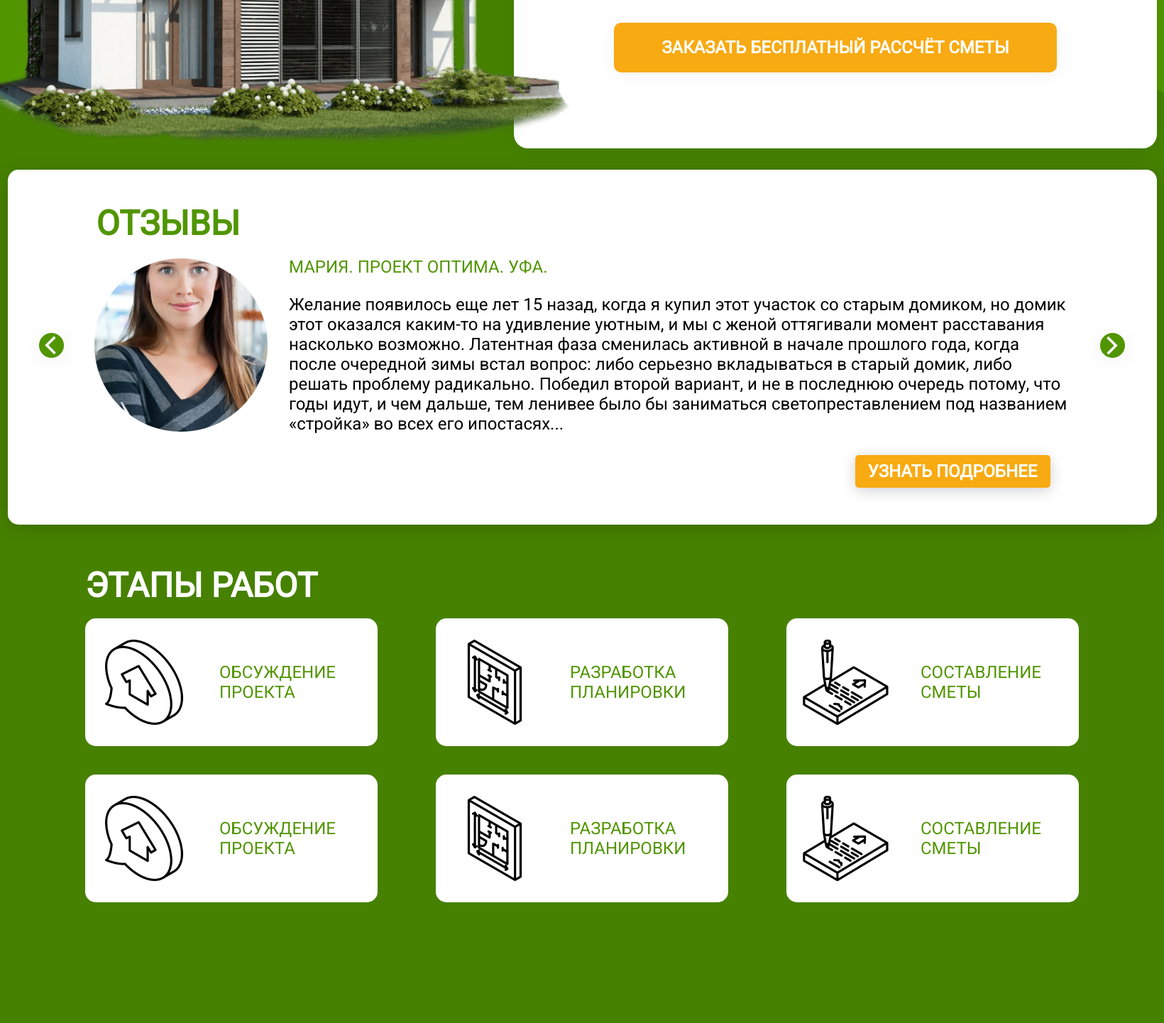
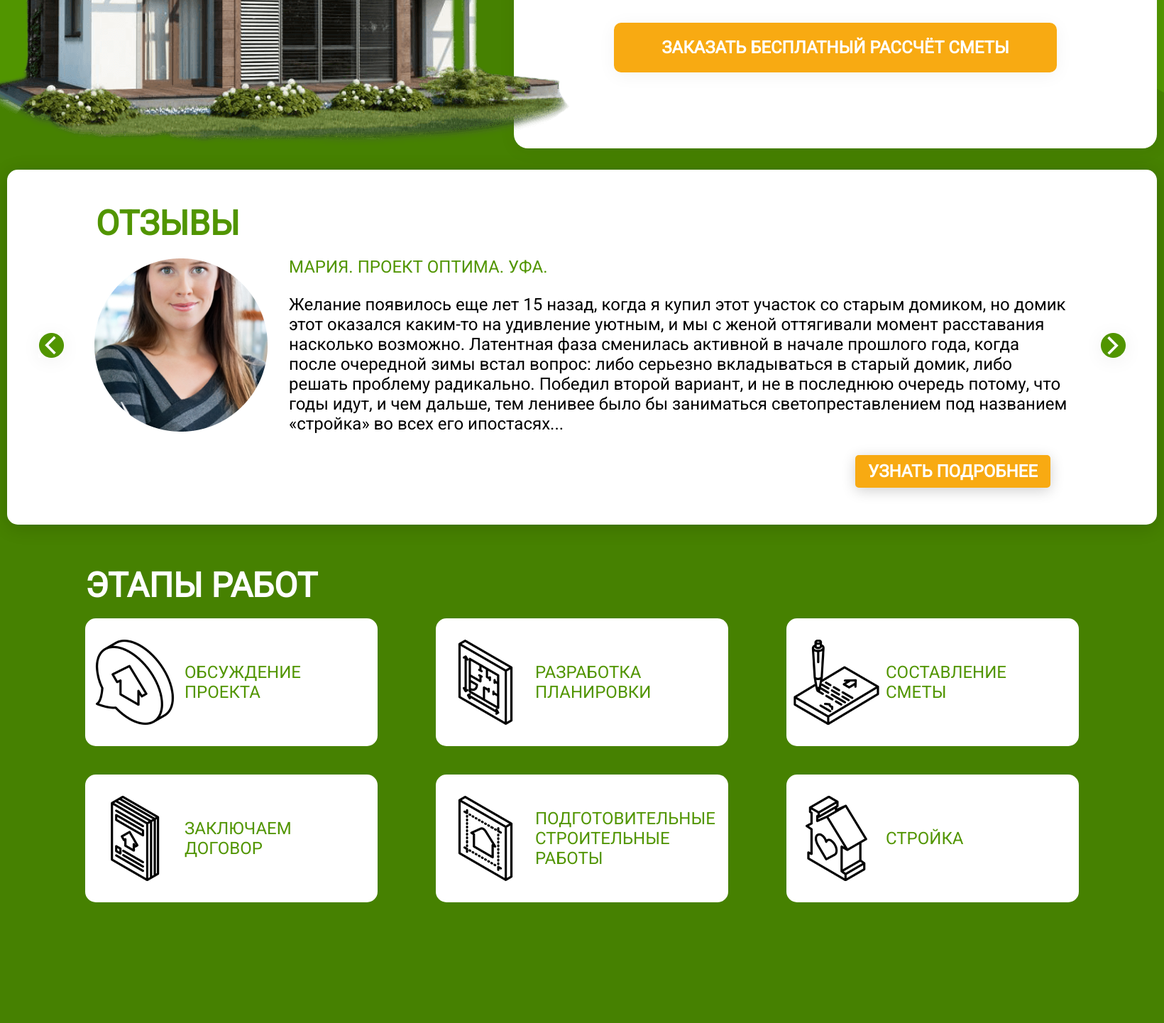
Before and after one commit to kekima/dosdom, a PHP site: page / in a window 1640 px wide. Shown: the part 2400-3841 px from the top of the page at 71% size. Run offline with PHP 8.4, Linux system fonts and the light colour scheme.

Commit message:
fixes
- added block with examples
- text changes as suggested

```diff
--- a/index.html
+++ b/index.html
@@ -3,6 +3,7 @@
 
 <head>
     <meta charset="UTF-8">
+    <meta name="viewport" content="width=1920">
     <title>Доступный ДОМ</title>
     <link href='https://fonts.googleapis.com/css?family=Roboto' rel='stylesheet'>
     <link rel="stylesheet" type="text/css" href="normalize.css">
@@ -132,7 +133,7 @@
                             <div class="testimony-image">
                                 <img src="img/test2.png" alt="icon">
                             </div>
-                            <p class="testimony-title-text">Быстро доступно</p>
+                            <p class="testimony-title-text">Кадры с высшим образованием</p>
                         </div>
                         <div class="testimony-small-text-box">
                             <p class="testimony-title-text-small">
@@ -154,7 +155,7 @@
                             <div class="testimony-image">
                                 <img src="img/test3.png" alt="icon">
                             </div>
-                            <p class="testimony-title-text">Гарантия на все работы</p>
+                            <p class="testimony-title-text">Гарантия<br> 10 лет!</p>
                         </div>
                         <div class="testimony-small-text-box">
                             <p class="testimony-title-text-small">
@@ -258,27 +259,27 @@
                     </div>
                     <div class="step-item">
                         <div class="step-item-image">
-                            <img src="img/steps1.png" alt="icon">
+                            <img src="img/steps4.png" alt="icon">
                         </div>
-                        <p class="step-item-text">Обсуждение проекта</p>
+                        <p class="step-item-text">Заключаем договор</p>
                     </div>
                     <div class="step-item">
                         <div class="step-item-image">
-                            <img src="img/steps2.png" alt="icon">
+                            <img src="img/steps5.png" alt="icon">
                         </div>
-                        <p class="step-item-text">Разработка планировки</p>
+                        <p class="step-item-text">Подготовительные строительные работы</p>
                     </div>
                     <div class="step-item">
                         <div class="step-item-image">
-                            <img src="img/steps3.png" alt="icon">
+                            <img src="img/steps6.png" alt="icon">
                         </div>
-                        <p class="step-item-text">Составление сметы</p>
+                        <p class="step-item-text">Стройка</p>
                     </div>
                 </div>
             </div>
         </div>
         <div class="container1400 subscribe-box">
-            <p class="subscribe-box-text">Типичные заблуждения при строительстве дома под ключ</p>
+            <p class="subscribe-box-text">Узнайте о типичных ошибках<br> заказчика при строительстве дома</p>
             <p class="subscribe-box-text-small">Подпишитесь на информационную рассылку</p>
             <input class="input-text" type="email" placeholder="E-mail">
             <a href="#" class="subscribe-box-text-button">
@@ -312,6 +313,20 @@
                     Благодаря комплексному подходу к строительству домов, мы снижаем затраты и предлагаем клиентам
                     невысокие цены.</span>
             </p>
+        </div>
+        <div class="container1920 examples-box">
+            <div class="example-item">
+                <a href="#"><img src="img/example1.png" alt="example"></a>
+            </div>
+            <div class="example-item">
+                <a href="#"><img src="img/example2.png" alt="example"></a>
+            </div>
+            <div class="example-item">
+                <a href="#"><img src="img/example3.png" alt="example"></a>
+            </div>
+            <div class="example-item">
+                <a href="#"><img src="img/example4.png" alt="example"></a>
+            </div>
         </div>
     </main>
     <footer class="footer">
--- a/style.css
+++ b/style.css
@@ -395,7 +395,7 @@ a {
 }
 
 .reviews-box {
-    width: 1619px;
+    width: 1620px;
     height: 500px;
     background: #FFFFFF;
     box-shadow: 0px 4px 26px rgba(0, 0, 0, 0.16);
@@ -510,7 +510,7 @@ a {
 .step-item {
     display: flex;
     align-items: center;
-    justify-content: space-around;
+    justify-content: flex-start;
     width: 412px;
     height: 180px;
     background: #FFFFFF;
@@ -522,7 +522,7 @@ a {
     display: flex;
     align-items: center;
     justify-content: center;
-    width: 120px;
+    width: 140px;
 }
 
 .step-item-text {
@@ -594,11 +594,18 @@ a {
     font-weight: bold;
 }
 
+.examples-box {
+    width: 1620px;
+    display: flex;
+    justify-content: space-between;
+    margin-top: 120px;
+}
+
 .footer {
     height: 100%;
     background: #FFFFFF;
     box-shadow: 0px -4px 26px rgba(0, 0, 0, 0.05);
-    margin-top: 60px;
+    margin-top: 90px;
 }
 
 .footer-flex {
```
Also changed, not shown: img/example1.png (added), img/example2.png (added), img/example3.png (added), img/example4.png (added), img/steps4.png (added), img/steps5.png (added), img/steps6.png (added), img/test2.png, img/test22.png (added).
